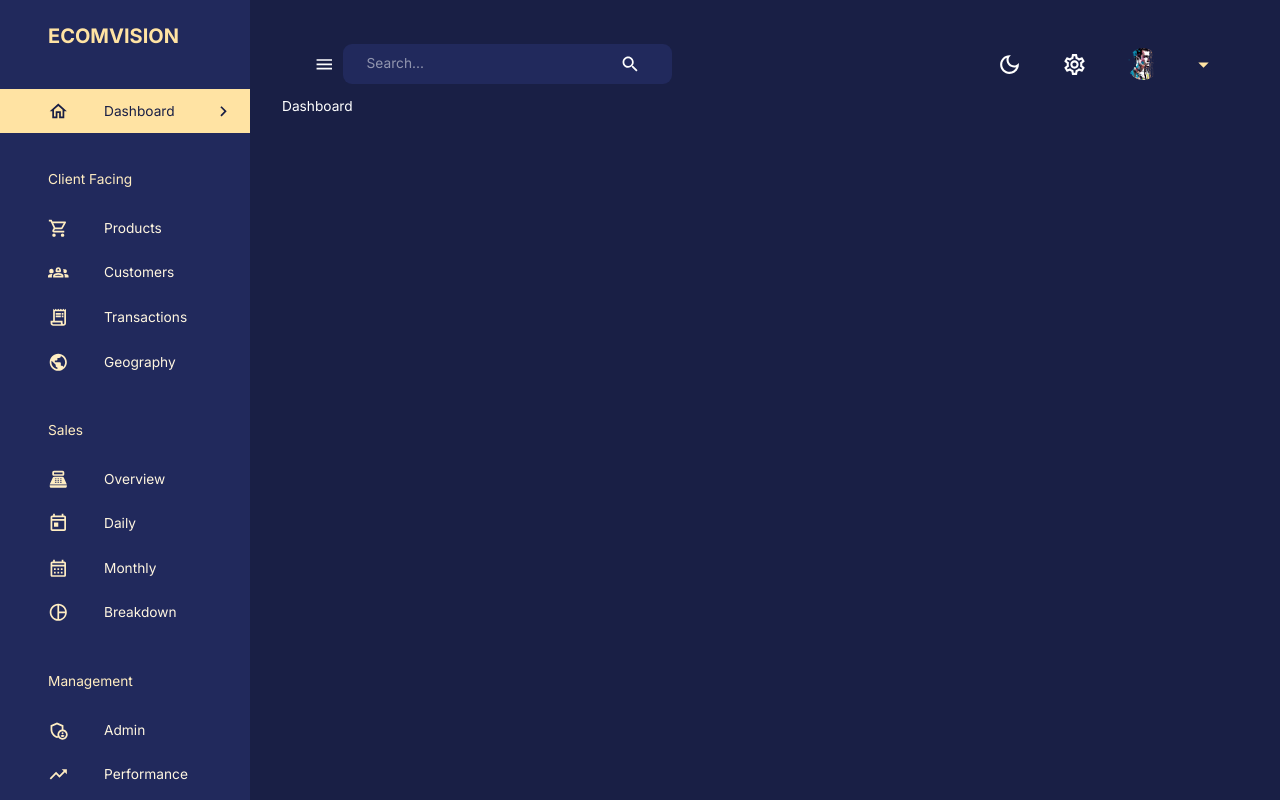
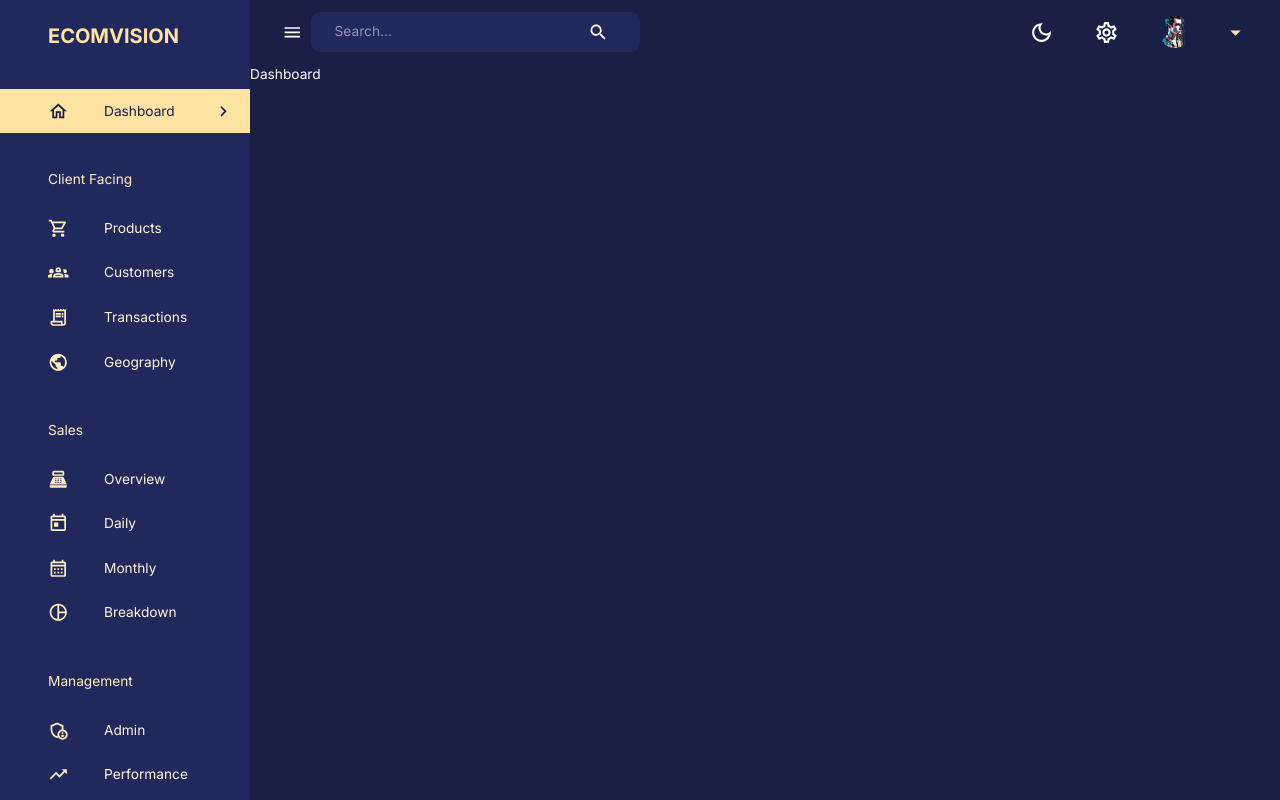
Before and after one commit to jaewoo-ahn/admin, a React (Create React App) app in the folder client/: page /dashboard in a window 1280 px wide. Built offline with nearby package versions, Linux system fonts and the light colour scheme; no server answers.

Commit message:
change p => m

```diff
--- a/client/src/scenes/layout/index.jsx
+++ b/client/src/scenes/layout/index.jsx
@@ -13,12 +13,7 @@ const Layout = () => {
   const { data } = useGetUserQuery(userId);
   console.log(data);
   return (
-    <Box
-      width="100%"
-      height="100%"
-      display={isNonMobile ? "flex" : "block"}
-      p="2rem"
-    >
+    <Box width="100%" height="100%" display={isNonMobile ? "flex" : "block"}>
       <Sidebar
         user={data || {}}
         isNonMobile={isNonMobile}
--- a/client/src/scenes/products/index.jsx
+++ b/client/src/scenes/products/index.jsx
@@ -88,7 +88,7 @@ const Products = () => {
   const { data, isLoading } = useGetProductsQuery();
   const isNonMobile = useMediaQuery("(min-width : 1000px)");
   return (
-    <Box>
+    <Box m="1.5rem 2.5rem">
       <Header title="PRODUCTS" subtitle="See your lists of products" />
       {data || !isLoading ? (
         <Box
```
